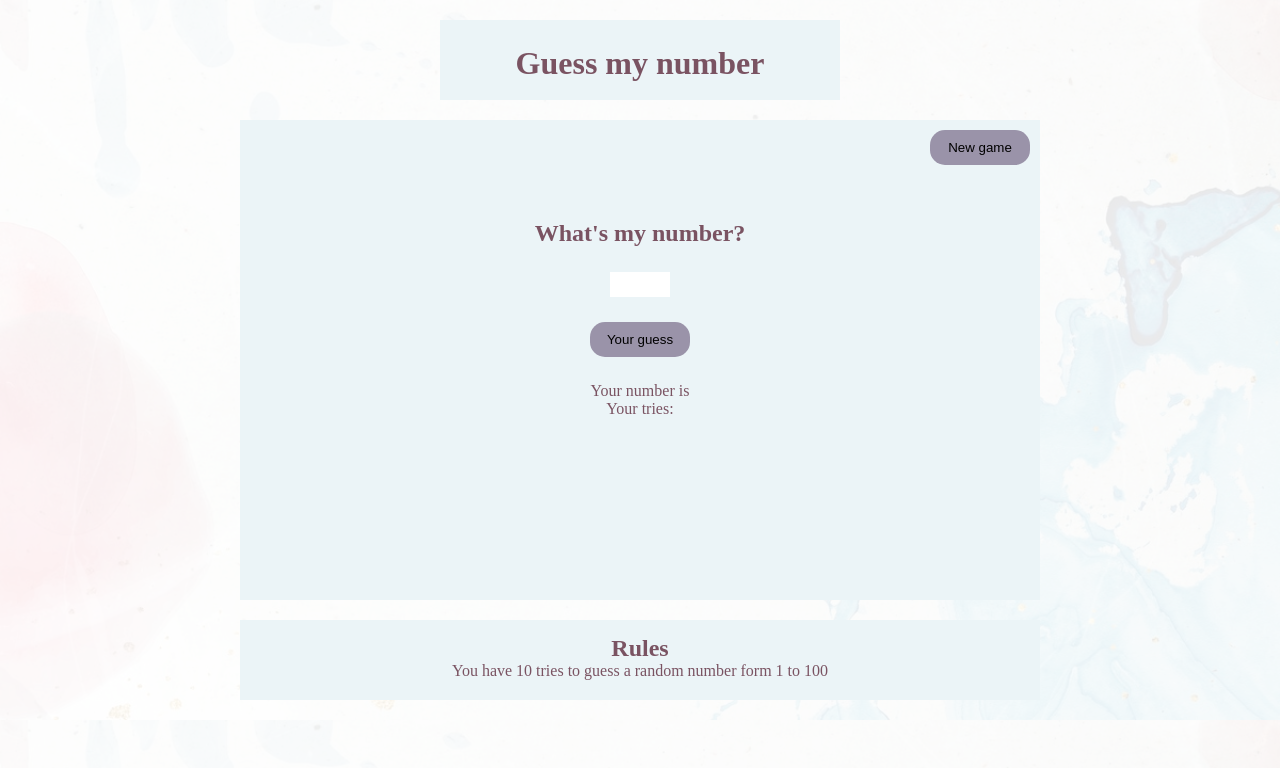
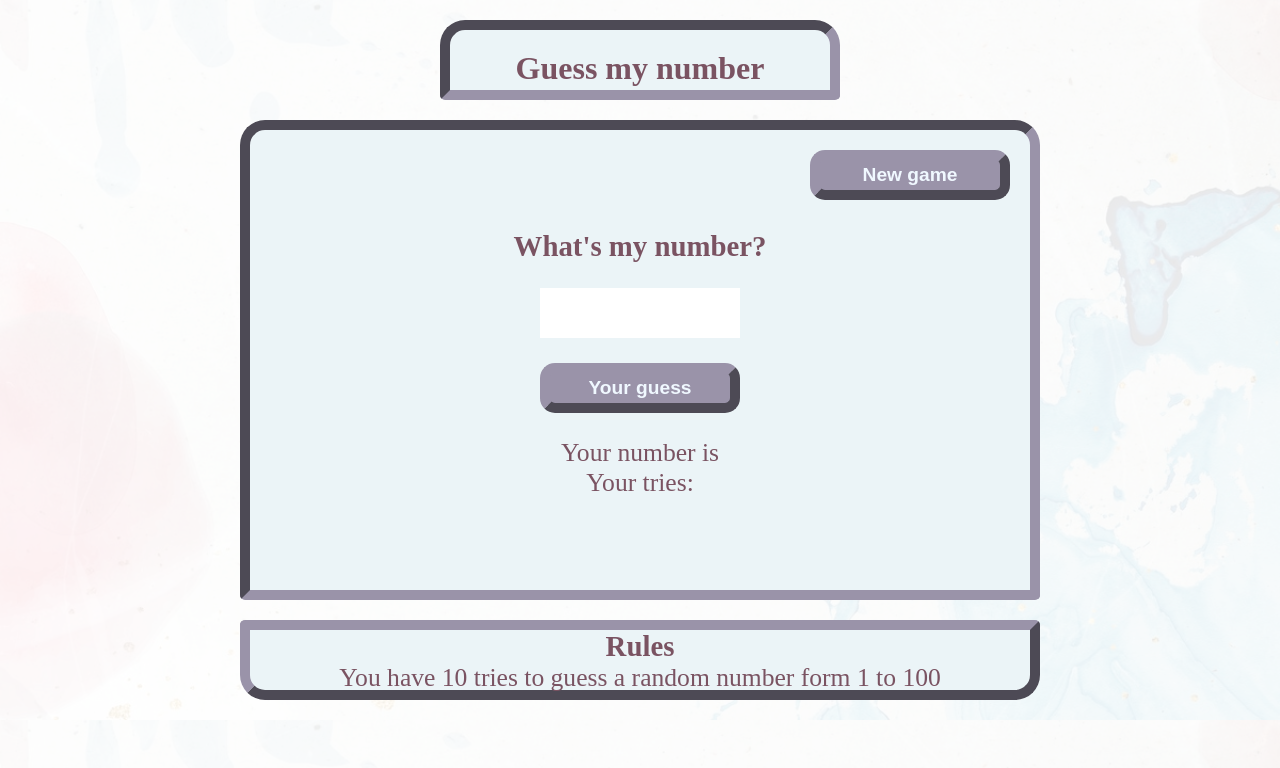
Before and after one commit to ChrisT-CC/guess-my-number, a plain HTML site: page index.html in a window 1280 px wide. Shown: the top 768 px of the page. Drawn offline with Linux system fonts and the light colour scheme.

Commit message:
Add style to border, colour, dimension and position

```diff
--- a/assets/css/style.css
+++ b/assets/css/style.css
@@ -29,8 +29,10 @@ header {
     height: 10vh;
     max-width: 400px;
     margin: 20px auto;
-    padding: 25px;
+    padding: 20px;
     box-sizing: border-box;
+    border-radius: 25px 25px 5px 5px;
+    border: 10px inset #9A93A9;
 }
 
 .game-area {
@@ -42,16 +44,26 @@ header {
     max-width: 800px;
     margin: 20px auto 20px auto;
     box-sizing: border-box;
-    /* padding: 15vh; */
+    border-radius: 25px 25px 5px 5px;
+    border: 10px inset #9A93A9;
+
 }
 
 .game-area h2 {
     padding-top: 100px;  /* temporary style */
 }
 
+h2 {
+    font-size: 1.8rem;
+}
+
+p {
+    font-size: 1.6rem;
+}
+
 #new-game {
     float: right;
-    margin: 10px 10px 0 0;
+    margin: 20px 20px 0 0;
 }
 
 footer {
@@ -60,21 +72,31 @@ footer {
     height: 10vh;
     max-width: 800px;
     margin: 20px auto;
-    padding: 15px;
+    /* padding: 15px; */
     box-sizing: border-box;
+    border-radius: 5px 5px 25px 25px;
+    border: 10px outset #9A93A9;
 }
 
 #answer-box {
     margin-top: 25px;
-    height: 25px;
-    width: 60px;
+    font-size: 1.8rem;
+    font-weight: bold;
+    color: #7A5362;
+    text-align: center;
+    height: 50px;
+    width: 200px;
 }
 
 .button {
     background-color: #9A93A9;
     display: block;
+    font-size: 1.2rem;
+    font-weight: bold;
+    color: aliceblue;
     margin: 25px auto;
-    height: 35px;
-    width: 100px;
+    height: 50px;
+    width: 200px;
     border-radius: 15px;
+    border: 10px outset #9A93A9;
 }
```
